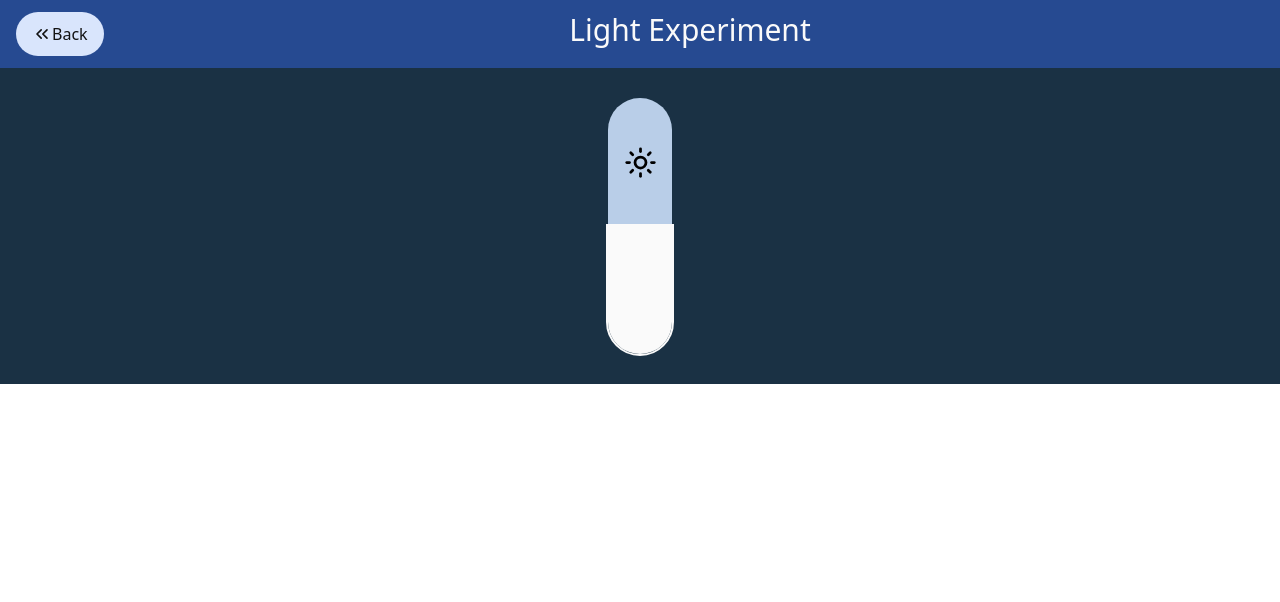
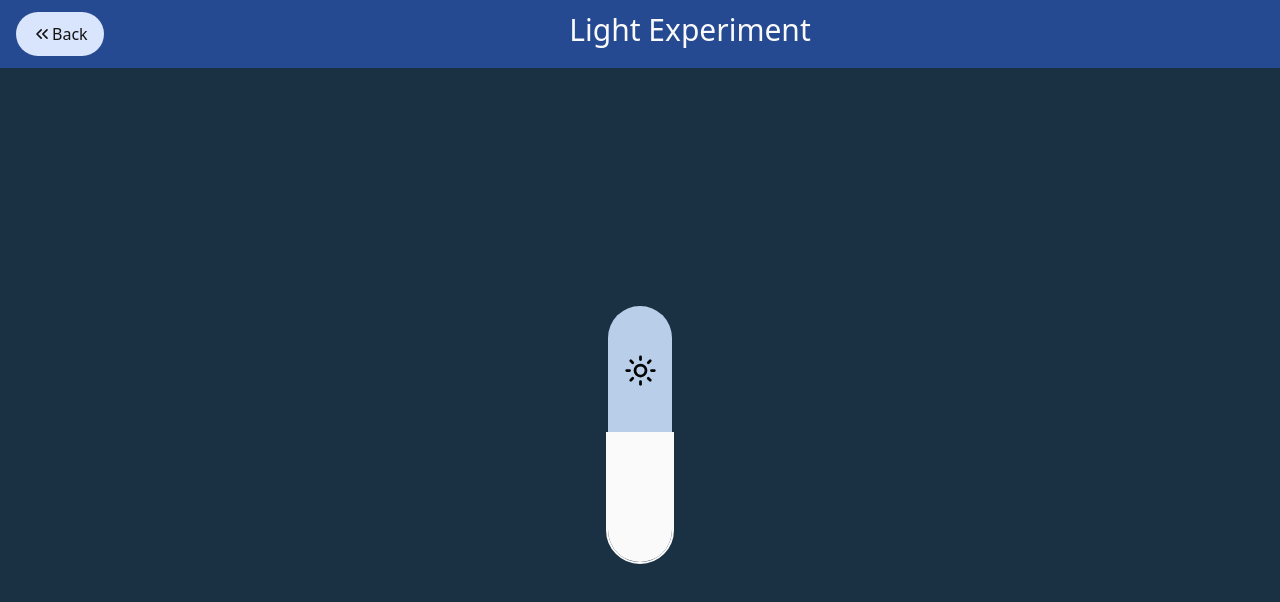
Before and after one commit to Always-eager-to-learn/react-world, a React (Vite) app: page /projects/lightswitch in a window 1280 px wide. Shown: the top 602 px of the page. Built offline with nearby package versions, Linux system fonts and the light colour scheme.

Commit message:
Fixed working of light button experiment

```diff
--- a/src/components/LightSwitch/LightMain.tsx
+++ b/src/components/LightSwitch/LightMain.tsx
@@ -5,28 +5,44 @@ import { useState } from "react"
 const LightMain = () => {
   const [lightStatus, setLightStatus] = useState(false)
   const colorStyles = clsx({
-        'bg-[#1a3144]': !lightStatus,
-        'bg-yellow-200': lightStatus
+    "bg-[#1a3144]": !lightStatus,
+    "bg-yellow-200": lightStatus,
+  })
+  const firstButtonStyles = clsx({
+    "bg-[#FAFAFA]": lightStatus,
+    "bg-[#B9CEE8]": !lightStatus,
+    "outline-2": true,
+    "outline-transparent": !lightStatus,
+    "outline-[#121212]": lightStatus,
+    // "text-[#"
   })
   const secondButtonStyles = clsx({
-        'outline-2': true,
-        'outline-[#222]': lightStatus,
-        'outline-[#FAFAFA]': !lightStatus,
-        'bg-slate-700': lightStatus,
-        'bg-[#FAFAFA]': !lightStatus
-    })
-    const firstButtonStyles = clsx({
-        'bg-[#FAFAFA]': lightStatus,
-        'bg-[#B9CEE8]': !lightStatus
+    "outline-2": true,
+    "outline-transparent": lightStatus,
+    "outline-[#FAFAFA]": !lightStatus,
+    "bg-slate-700": lightStatus,
+    "bg-[#FAFAFA]": !lightStatus,
+    "text-[#FAFAFA]": lightStatus,
   })
 
   return (
-        <main className={`${colorStyles} flex items-center justify-center p-7 transition-[background-color] duration-300 ease-in-out`}>
-            <button className="group p-0.5" onClick={() => setLightStatus(prev => !prev)}>
-                <div className={`h-32 w-16 ${firstButtonStyles} flex justify-center items-center rounded-t-4xl transition-[background-color] duration-300 ease-in-out`}>
-                    {!lightStatus ? <Sun size={33} /> : <Moon size={33} />}
+    <main
+      className={`${colorStyles} grow flex items-center justify-center p-7 transition-[background-color] duration-300 ease-in-out`}
+    >
+      <button
+        className="group p-0.5"
+        onClick={() => setLightStatus((prev) => !prev)}
+      >
+        <div
+          className={`h-32 w-16 ${firstButtonStyles} flex justify-center items-center rounded-t-4xl [transition:background-color_300ms_ease-in-out,outline-color_300ms_ease-in-out,scale_200ms_ease-out] ${lightStatus ? `group-active:scale-90` : ``}`}
+        >
+          {!lightStatus ? <Sun size={33} /> : null}
         </div>
-                <div className={`h-32 w-16 transition-[transform, background-color, outline-color] duration-150 ease-in-out group-active:scale-90 ${secondButtonStyles} rounded-b-4xl`}></div>
+        <div
+          className={`h-32 w-16 flex justify-center items-center [transition:scale_200ms_ease-out,background-color_300ms_ease-in-out,outline-color_300ms_ease-in-out] ${!lightStatus ? `group-active:scale-90` : ``} ${secondButtonStyles} rounded-b-4xl`}
+        >
+          {lightStatus ? <Moon size={33} /> : null}
+        </div>
       </button>
     </main>
   )
--- a/src/pages/LightSwitch.tsx
+++ b/src/pages/LightSwitch.tsx
@@ -2,12 +2,12 @@ import Header from "../components/Header"
 import LightMain from "../components/LightSwitch/LightMain"
 
 const LightSwitch = () => {
-    return (
-       <>
-            <Header text="Light Experiment" backButton />
-            <LightMain />
-       </>
-    )
+  return (
+    <section className="h-dvh flex flex-col">
+      <Header text="Light Experiment" backButton />
+      <LightMain />
+    </section>
+  )
 }
 
 export default LightSwitch
```
Lines whose indentation alone changed are shown as unchanged.
